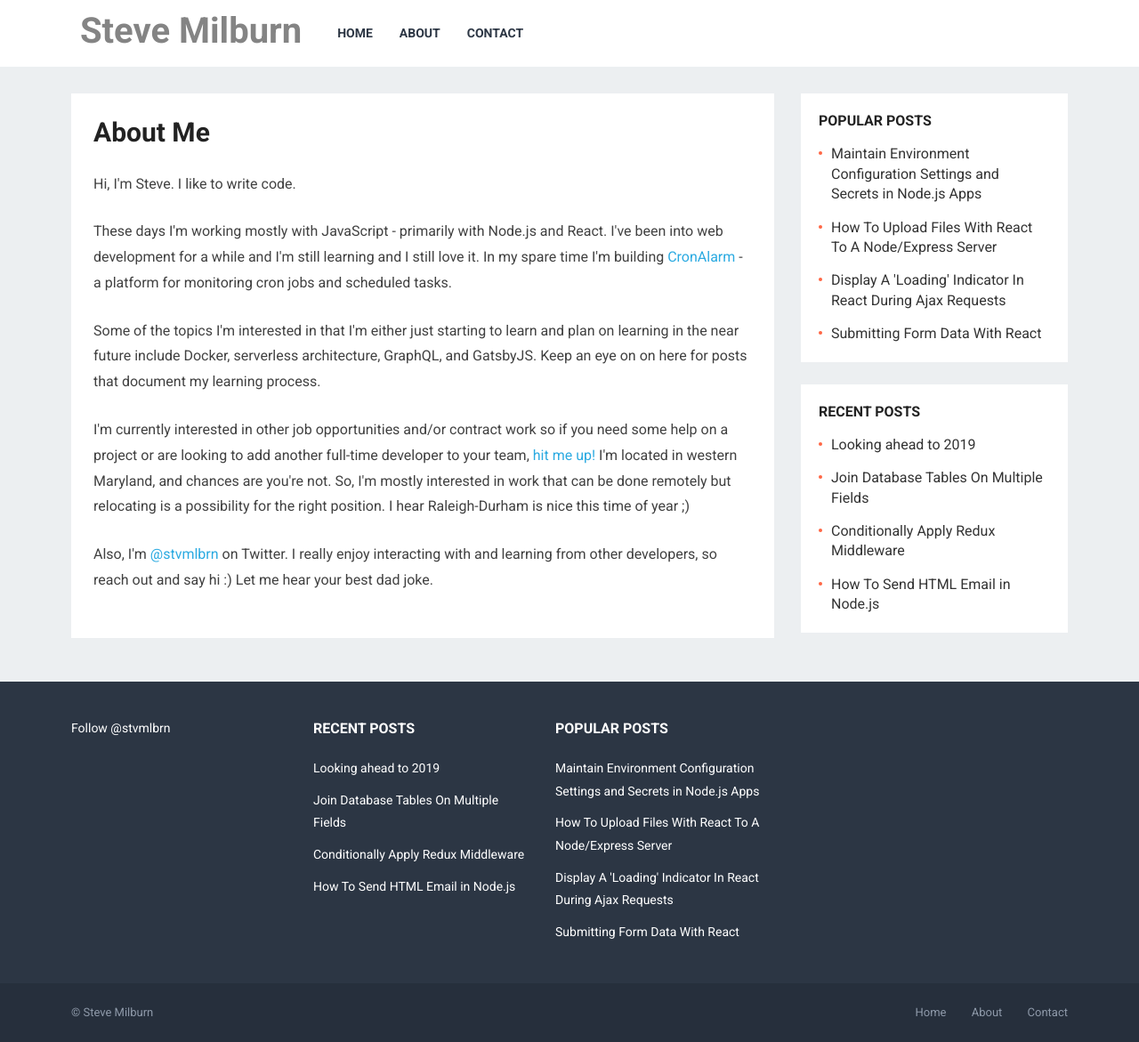
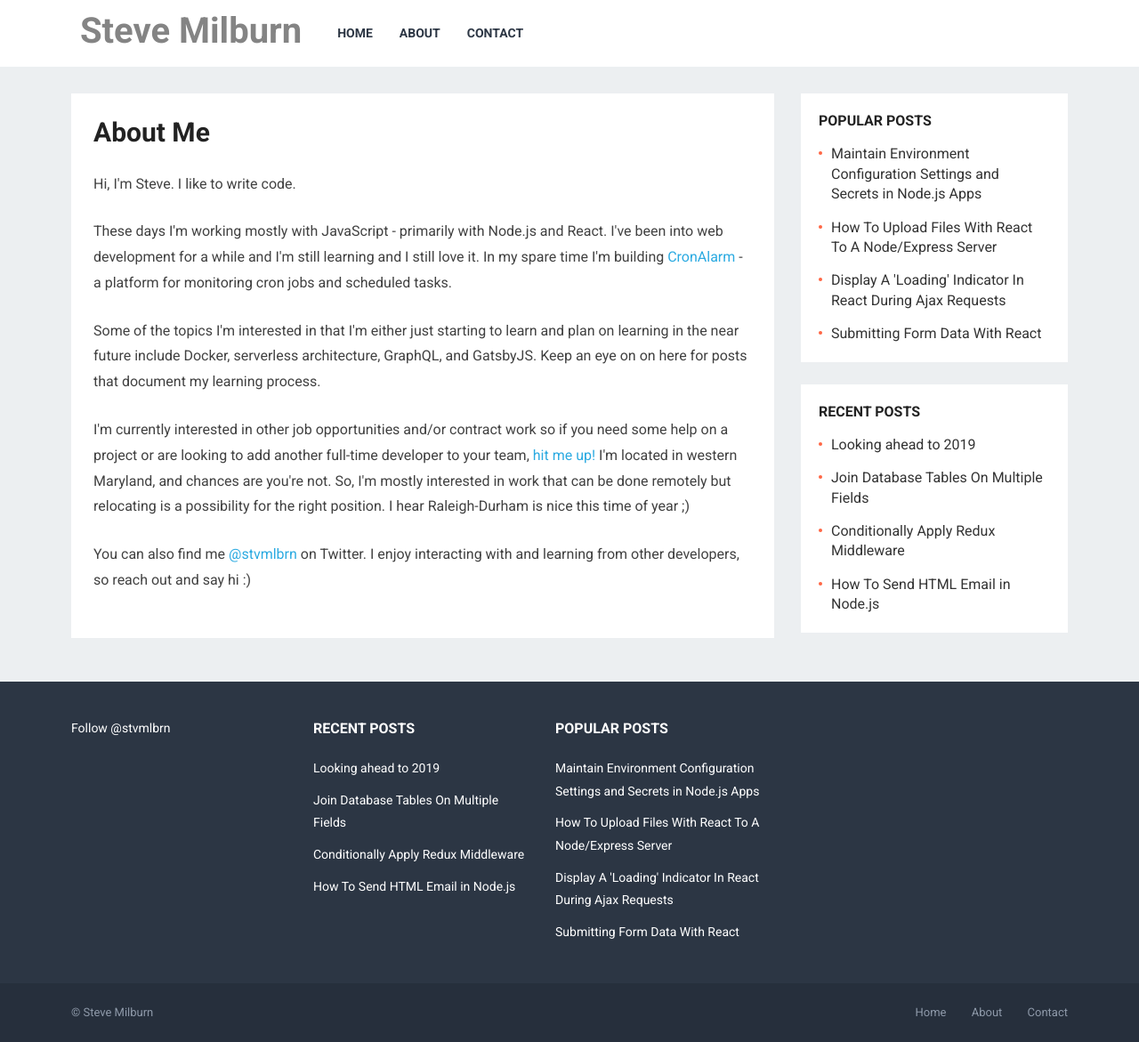
Before and after one commit to stvmlbrn/stvmlbrn.github.io, a Jekyll site: the page built from about/index.html, in a window 1280 px wide. Shown: the whole page at 89% size. Built offline with Jekyll 4.4.1, drawn with Linux system fonts in a browser that asks for light colours; comment, search, counter and statistics services are not loaded.

Commit message:
updated copy

```diff
--- a/about/index.html
+++ b/about/index.html
@@ -49,9 +49,9 @@ title: About Me
                   Raleigh-Durham is nice this time of year ;)
                 </p>
                 <p>
-                  Also, I'm <a href="https://www.twitter.com/stvmlbrn">@stvmlbrn</a> on Twitter. I
-                  really enjoy interacting with and learning from other developers, so reach out and
-                  say hi :) Let me hear your best dad joke.
+                  You can also find me <a href="https://www.twitter.com/stvmlbrn">@stvmlbrn</a> on
+                  Twitter. I enjoy interacting with and learning from other developers, so reach out
+                  and say hi :)
                 </p>
               </div>
             </article>
```
